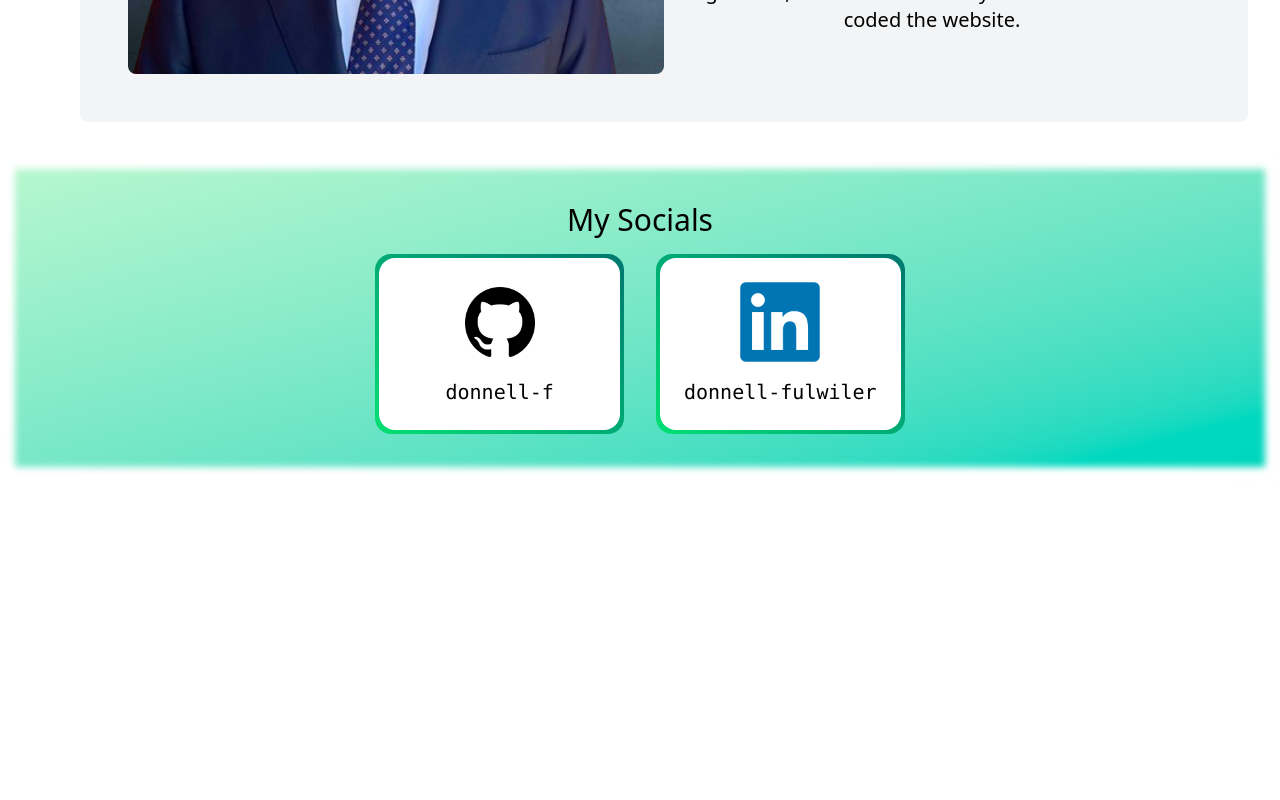
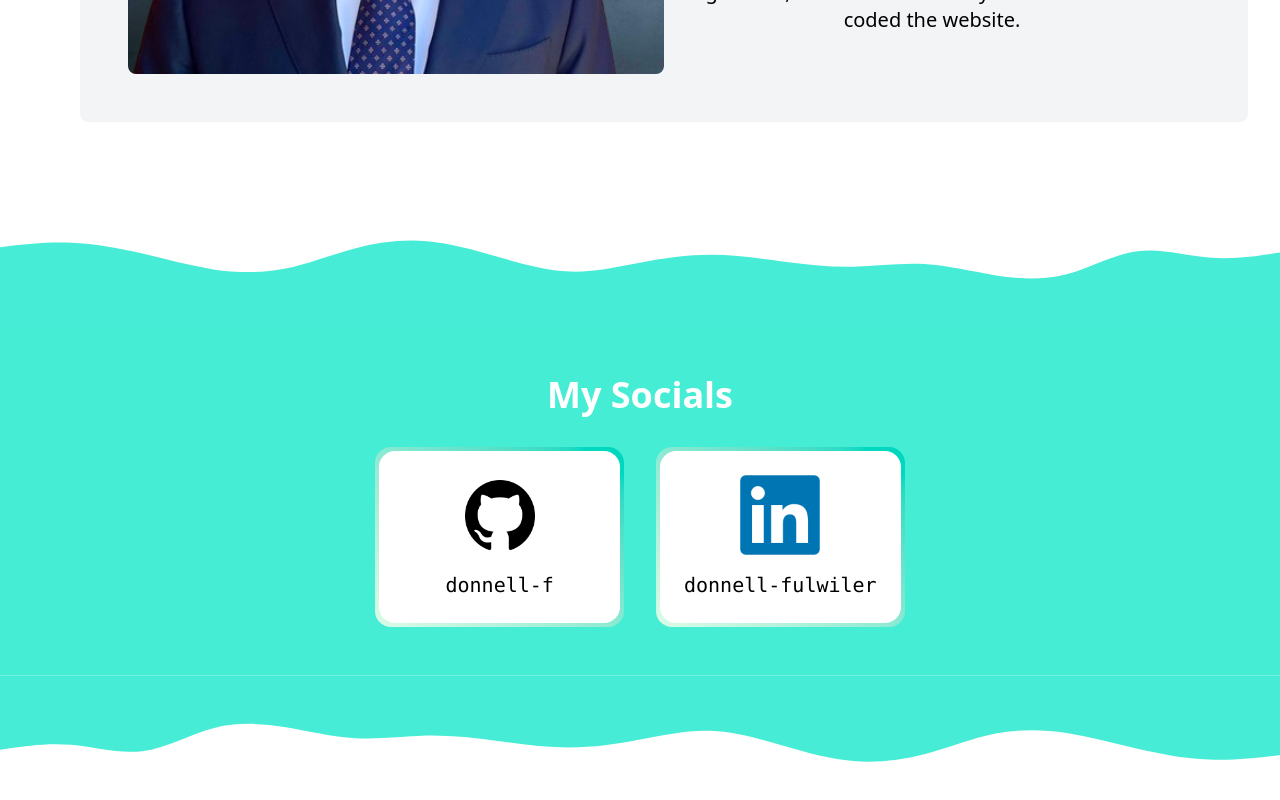
Before and after one commit to donnell-f/donnell-info-nextjs, a Next.js app: page / in a window 1280 px wide. Shown: the part 602-1402 px from the top of the page. Before the commit the page ends 1116 px from the top, so only its background shows below. Built offline with nearby package versions, Linux system fonts and the light colour scheme.

Commit message:
wave check

```diff
--- a/src/app/page.jsx
+++ b/src/app/page.jsx
@@ -1,6 +1,7 @@
 'use client';
 
 import Image from "next/image";
+import Link from "next/link";
 
 const maxWidthPx = 1300;
 
@@ -31,28 +32,39 @@ export default function Home() {
                     didn&apos;t want anyone to think I vibe coded the website.</p>
                 </div>
             </section>
-            <div className="spacer my-8"></div>
-            <section id="socials" className="bg-linear-to-br from-green-200 to-teal-400 shadow-[0_0_7px_15px_white_inset] pt-8 pb-12">
-                <h1 className="text-center text-3xl my-4 font-medium">My Socials</h1>
+            <div id="socialsTop" className="mt-18 bg-[url('/wave2.svg')] bg-cover aspect-[960/100]"></div>
+            <section id="socials" className="bg-teal-300 pt-8 pb-12">
+                <h1 className="text-center text-4xl mt-4 mb-8 font-semibold text-white">My Socials</h1>
                 <div id="socialsContent" className="
-                    max-lg:flex max-lg:flex-col max-lg:gap-4 max-lg:items-stretch max-lg:justify-center
-                    lg:grid lg:grid-flow-col lg:auto-cols-fr lg:gap-8
-                    w-fit mx-auto
+                    max-lg:flex max-lg:flex-col max-lg:items-stretch max-lg:justify-center
+                    lg:grid lg:grid-flow-col lg:auto-cols-fr
+                    w-fit mx-auto gap-8
                 ">
-                    <div id="githubStyleDiv" className="bg-gradient-to-tr from-green-400 to-teal-700 rounded-2xl">
+                    <div id="githubStyleDiv" className="
+                        bg-gradient-to-tr from-green-100 to-teal-400 rounded-2xl
+                        hover:-translate-y-2 transition-all duration-300 ease-in-out
+                    ">
+                        <Link href="https://github.com/donnell-f" target="_blank">
                             <div id="github" className="p-6 m-1 flex flex-col items-center justify-center gap-4 bg-white rounded-2xl">
                                 <img src="/github.png" className="max-w-20" alt="GitHub" />
                                 <span className="font-mono text-xl">donnell-f</span>
                             </div>
+                        </Link>
                     </div>
-                    <div id="linkedinStyleDiv" className="bg-gradient-to-tr from-green-400 to-teal-700 rounded-2xl">
+                    <div id="linkedinStyleDiv" className="
+                        bg-gradient-to-tr from-green-100 to-teal-400 rounded-2xl
+                        hover:-translate-y-2 transition-all duration-300 ease-in-out
+                    ">
+                        <Link href="https://www.linkedin.com/in/donnell-fulwiler/" target="_blank">
                             <div id="linkedin" className="p-6 m-1 flex flex-col items-center justify-center gap-4 bg-white rounded-2xl">
                                 <img src="/linkedin.png" className="max-w-20" alt="LinkedIn" />
                                 <span className="font-mono text-xl">donnell-fulwiler</span>
                             </div>
+                        </Link>
                     </div>
                 </div>
             </section>
+            <div id="socialsBottom" className="mb-18 bg-[url('/wave2.svg')] transform-[scaleY(-1)_scaleX(-1)] bg-cover aspect-[960/100]"></div>
         </main>
     );
 }
```
Also changed, not shown: public/wave2.svg (added). Lines whose indentation alone changed are shown as unchanged.
